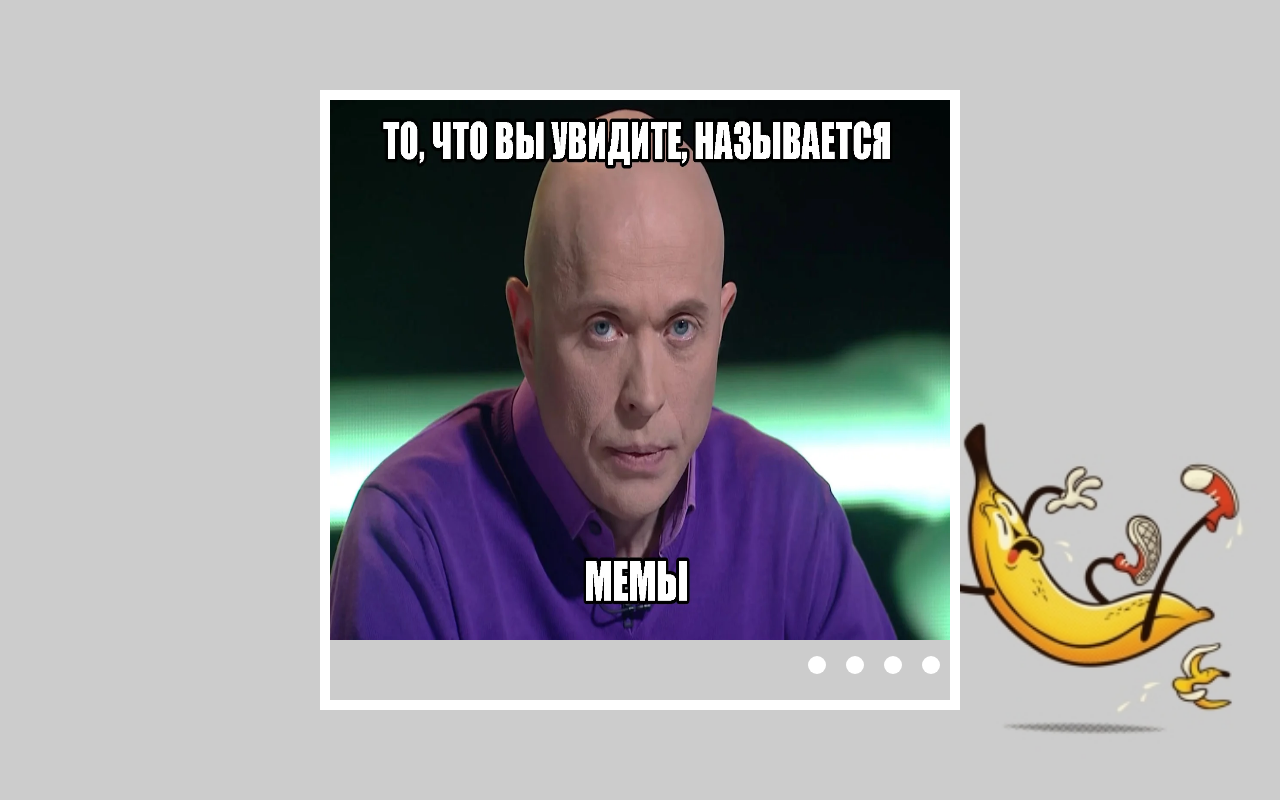
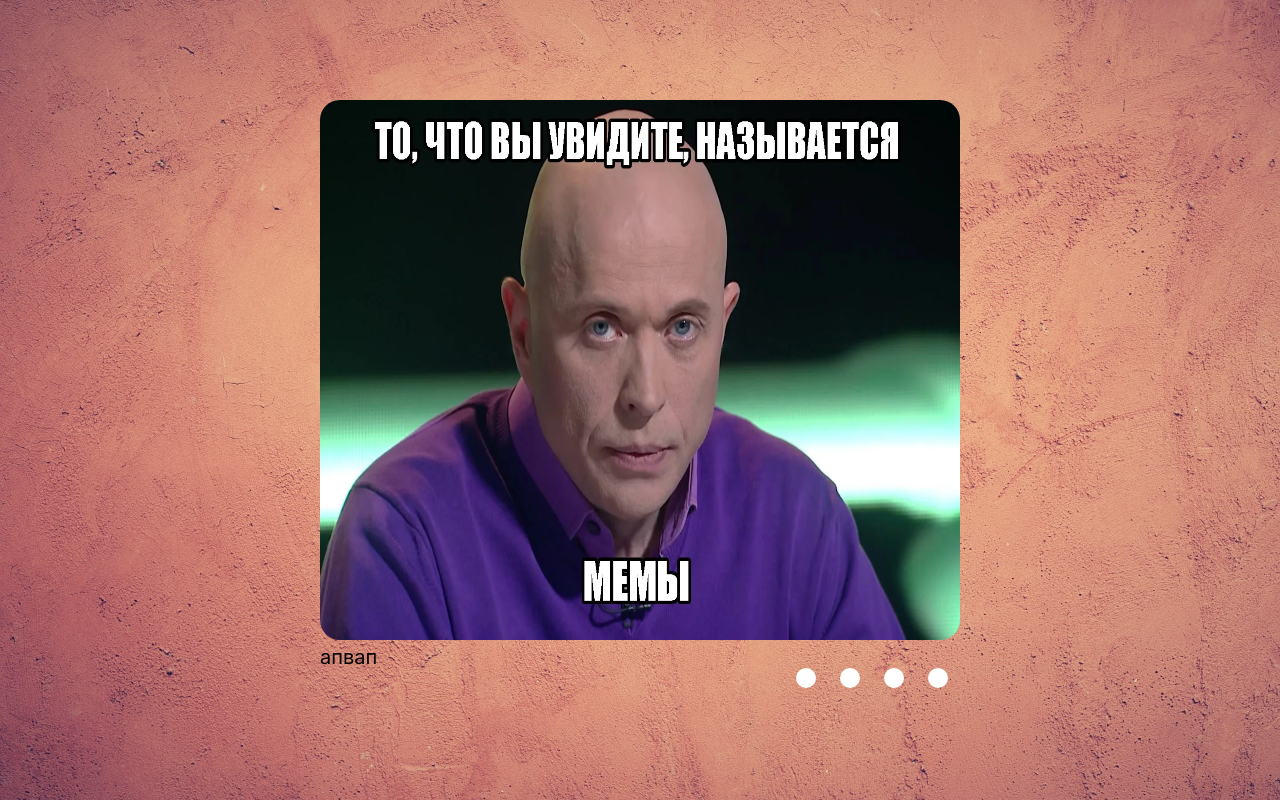
Before and after one commit to MixaTret/cssMemeSlider, a plain HTML site: page index.html in a window 1280 px wide. Drawn offline with Linux system fonts and the light colour scheme; a web font is replaced by a local one.

Commit message:
feat: The background has been changed, and extended click areas have been added for the navigation buttons. Вт, сен 12, 2023 02:32:48

```diff
--- a/index.html
+++ b/index.html
@@ -18,10 +18,10 @@
             <input type="radio" name="picture" id="third">
             <input type="radio" name="picture" id="fourth">
 
-            <div class="slide numb1"><img src="assets/mem1.png" alt="slide"></div>
-            <div class="slide"><img src="assets/mem2.jpg" alt="slide"></div>
-            <div class="slide"><img src="assets/mem3.png" alt="slide"></div>
-            <div class="slide"><img src="assets/mem4.png" alt="slide"></div>
+            <div class="slide numb1"><img src="assets/mem1.png" alt="slide">апвап</div>
+            <div class="slide"><img src="assets/mem2.jpg" alt="slide">пвыып</div>
+            <div class="slide"><img src="assets/mem3.png" alt="slide">пып</div>
+            <div class="slide"><img src="assets/mem4.png" alt="slide">пывпыв</div>
         </div>
         <div class="navigation">
             <label for="first" class="dots"></label>
--- a/style.css
+++ b/style.css
@@ -8,7 +8,7 @@ body {
     margin: 0 auto;
     font-family: 'Inter', sans-serif;
     font-size: 20px;
-    background-image: url(assets/1671521741.jpg);
+    background-image: url(assets/wall.jpg);
     background-position: center center;
     background-repeat: no-repeat;
     background-attachment: fixed;
@@ -21,7 +21,7 @@ body {
     height: 600px;
     margin: 0 auto;
     overflow: hidden;
-    border: 10px solid #fff;
+    /* border: 10px solid #fff; */
 }
 
 .middle {
@@ -33,15 +33,16 @@ body {
 
 .navigation {
     position: absolute;
-    bottom: 16px;
+    bottom: 0px;
     right: 0px;
     display: flex;
 }
 
 .dots {
-    width: 18px;
-    height: 18px;
-    margin: 10px;
+    position: relative;
+    width: 20px;
+    height: 20px;
+    margin: 12px;
     cursor: pointer;
     border-radius: 50%;
     transition: all .6s ease;
@@ -50,14 +51,30 @@ body {
 
 .dots:hover {
     opacity: 0.8;
-    transform: scale(1.1);
+    transform: scale(1.2);
 }
+
+.dots::after {
+    content: " ";
+    position: absolute;
+    width: 38px;
+    height: 38px;
+    cursor: pointer;
+    background: rgba(0, 0, 0, 0);
+    left: 50%;
+    top: 50%;
+    transform:translate(-50%, -50%);
+}
+
+/* .dots:checked {
+    background: rgba(0, 0, 0, 0);
+    border: 5px solid #000000;
+} */
 
 input[name="picture"] {
     position: absolute;
     visibility: hidden;
 }
-
 
 .slides {
     display: flex;
@@ -73,6 +90,7 @@ input[name="picture"] {
 .slide img {
     width: 100%;
     height: 90%;
+    border-radius: 20px;
 }
 
 #first:checked ~ .numb1 {
```
Also changed, not shown: assets/1671521741.jpg (deleted), assets/font.jpg (deleted), assets/wall.jpg (added).
